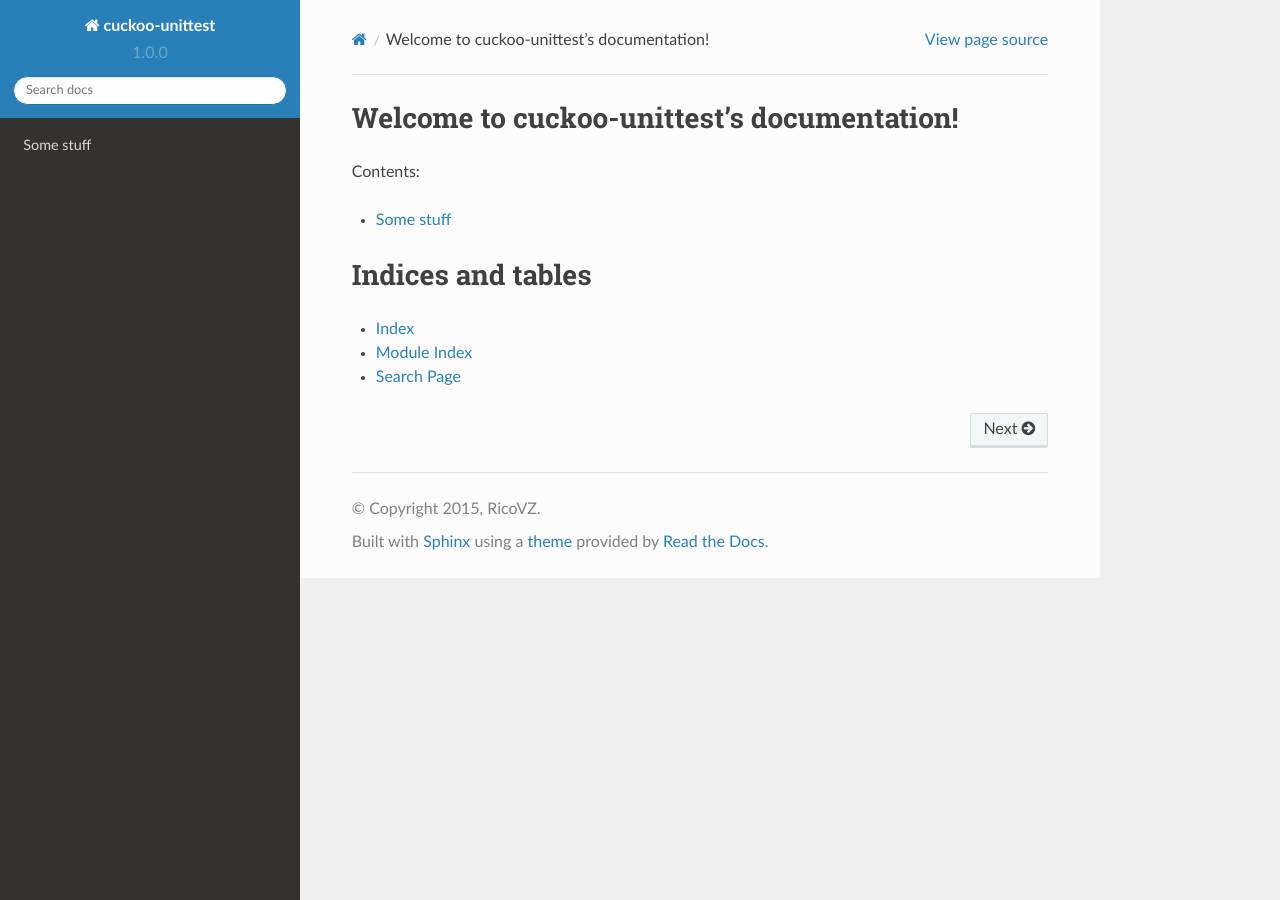
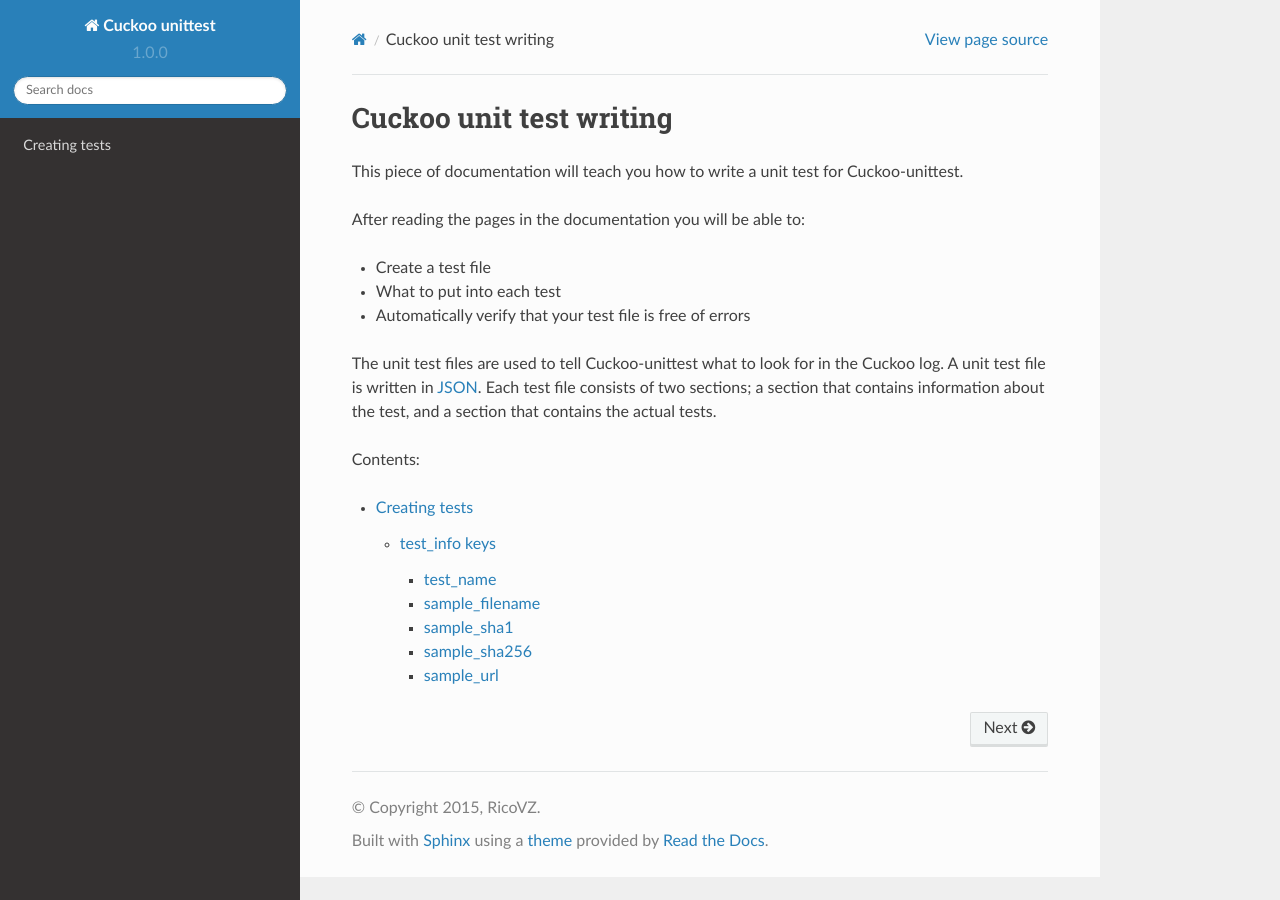
Before and after one commit to RicoVZ/cuckoo-unittest-docs, a Sphinx documentation site: the page built from docs/source/index.rst, in a window 1280 px wide. Built offline with Sphinx 7.4.7 and the Read the Docs theme 2.0.0, drawn with Linux system fonts in a browser that asks for light colours.

Commit message:
Added basic test info

```diff
--- a/docs/source/Test.rst
+++ /dev/null
@@ -1,4 +0,0 @@
-Some stuff
-==========
-
-Lalala lalala la la la.
--- a/docs/source/conf.py
+++ b/docs/source/conf.py
@@ -46,7 +46,7 @@ source_suffix = '.rst'
 master_doc = 'index'
 
 # General information about the project.
-project = u'cuckoo-unittest'
+project = u'Cuckoo unittest'
 copyright = u'2015, RicoVZ'
 author = u'RicoVZ'
 
--- a/docs/source/index.rst
+++ b/docs/source/index.rst
@@ -1,23 +1,18 @@
-.. cuckoo-unittest documentation master file, created by
-   sphinx-quickstart on Sun Nov  8 02:06:40 2015.
-   You can adapt this file completely to your liking, but it should at least
-   contain the root `toctree` directive.
+Cuckoo unit test writing
+========================
+This piece of documentation will teach you how to write a unit test for Cuckoo-unittest.
 
-Welcome to cuckoo-unittest's documentation!
-===========================================
+After reading the pages in the documentation you will be able to:
+
+- Create a test file
+- What to put into each test
+- Automatically verify that your test file is free of errors
+
+The unit test files are used to tell Cuckoo-unittest what to look for in the Cuckoo log.
+A unit test file is written in `JSON <https://en.wikipedia.org/wiki/JSON>`_. Each test file consists of two sections; a section that contains information about the test, and a section that contains the actual tests.
+
 
 Contents:
 
 .. toctree::
-   :maxdepth: 2
-
-   Test
-
-
-
-Indices and tables
-==================
-
-* :ref:`genindex`
-* :ref:`modindex`
-* :ref:`search`
+   testinfo/index
--- /dev/null
+++ b/docs/source/testinfo/index.rst
@@ -0,0 +1,30 @@
+Creating tests
+==============
+
+This part of the documentation will explain the required fields and the tests that are possible.
+
+Each test file needs to have **exactly two keys at its root**; the '**test_info**' and the '**tests**' key.
+
+The 'test_info' key contains a dictionary of information about this test and information needed to run this test.
+The 'tests' key is a dictionary that contains the actual tests.
+
+Ok! Let's get started:
+
+1. Open a new file.
+2. Add the JSON dictionaries stated in the example.
+3. Think of a name for your test. **For what malware sample is this test?** Use that as a name for the test.
+4. Save your new file in the **tests directory** of Cuckoo-unittest **with a .json extension**.
+
+Example: the filename is Cryptolocker-test.json
+ .. code-block:: javascript
+    :linenos:
+
+	{
+		"test_info": {
+		},
+		"tests": {
+		}
+	}
+
+ .. toctree::
+    testinfokeys.rst
--- /dev/null
+++ b/docs/source/testinfo/testinfokeys.rst
@@ -0,0 +1,134 @@
+test_info keys
+==============
+
+At this time, there are five keys that you need to use in test_info, **of which all are required**.
+
+The possible and needed keys are:
+
+- test_name (Required)
+- sample_filename (Required)
+- sample_sha1 (Required)
+- sample_sha256 (Required)
+- sample_url (Required)
+
+All of these keys should have a string as a value.
+
+A simple description of each key is provided below
+
+test_name
+---------
+This key should contain the name of the test.
+
+*Value type: String*
+
+**Best practise** is to **keep this equal to the file name of the test**.
+
+Example:
+
+ .. code-block:: javascript
+    :linenos:
+
+	{
+		"test_info": {
+			"test_name":"SomeTestName"
+		},
+		"tests": {
+		}
+	}
+
+sample_filename
+---------------
+This key is very important. It tells Cuckoo-unittest what the name of the malware sample in the sample directory is.
+So this is the name of the file it submits to Cuckoo for analysis.
+It should contain a string name of the file.
+
+--> **Do not upload the malware sample!** <--
+
+*Value type: String*
+
+**Best practise** is using **the sha256 hash of the malware sample as a filename for it**.
+
+Example:
+
+ .. code-block:: javascript
+    :linenos:
+
+	{
+		"test_info": {
+			"test_name":"SomeTestName",
+			"sample_filename":"5db1fee4b5703808c48078a76768b155b421b210c0761cd6a5d223f4d99f1eaa"
+		},
+		"tests": {
+		}
+	}
+
+sample_sha1
+-----------
+This key should have the sha1 hash of the malware sample.
+
+*Value type: String*
+
+Example:
+
+ .. code-block:: javascript
+    :linenos:
+
+	{
+		"test_info": {
+			"test_name":"SomeTestName",
+			"sample_filename":"5db1fee4b5703808c48078a76768b155b421b210c0761cd6a5d223f4d99f1eaa",
+			"sample_sha1":"5db1fee4b5703808c48078a76768b155b421b210c0761cd6a5d223f4d99f1eaa"
+		},
+		"tests": {
+		}
+	}
+
+sample_sha256
+-------------
+This key should have the sha256 hash of the malware sample.
+
+*Value type: String*
+
+Example:
+
+ .. code-block:: javascript
+    :linenos:
+
+	{
+		"test_info": {
+			"test_name":"SomeTestName",
+			"sample_filename":"5db1fee4b5703808c48078a76768b155b421b210c0761cd6a5d223f4d99f1eaa",
+			"sample_sha1":"77ba9cd915c8e359d9733edcfe9c61e5aca92afb",
+			"sample_sha256":"5db1fee4b5703808c48078a76768b155b421b210c0761cd6a5d223f4d99f1eaa"
+		},
+		"tests": {
+		}
+	}
+
+sample_url
+----------
+This is a key that is used to put in a URL of a sample. Cuckoo gives
+the option to download the malware sample. You can use the link for that download in the sample_url.
+
+This key can be used to automatically download the needed samples for tests that have this key.
+
+**Only add sample URLs from trusted sources!**
+
+*Value type: String*
+
+Example:
+
+ .. code-block:: javascript
+    :linenos:
+
+	{
+		"test_info": {
+			"test_name":"SomeTestName",
+			"sample_filename":"5db1fee4b5703808c48078a76768b155b421b210c0761cd6a5d223f4d99f1eaa",
+			"sample_sha1":"77ba9cd915c8e359d9733edcfe9c61e5aca92afb",
+			"sample_sha256":"5db1fee4b5703808c48078a76768b155b421b210c0761cd6a5d223f4d99f1eaa",
+			"sample_url":"http://yourtrustedcuckooserver.nl/file/sample/560febba1a35004e8d1064b5"
+		},
+		"tests": {
+		}
+	}
```
